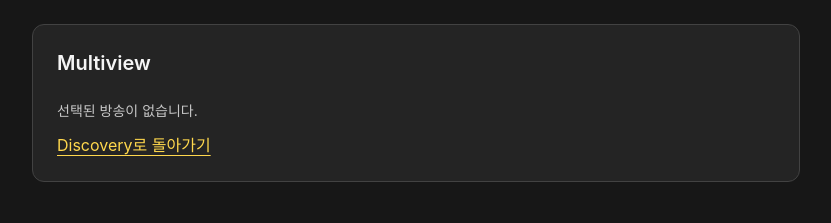
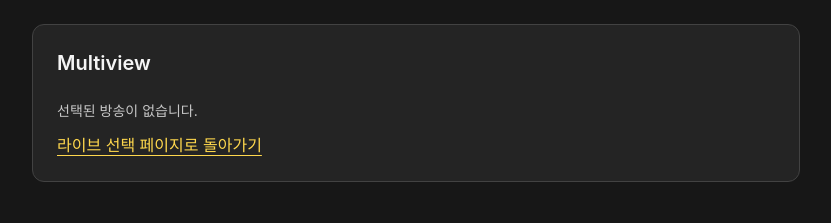
Before and after one commit to Clacki/ChCTV, a Next.js app: page /multiview in a window 1280 px wide. Shown: the top 223 px of the page, without its empty margins (224-1055 px from the left). Built offline with nearby package versions, Linux system fonts and the light colour scheme; no server answers.

Commit message:
test: 멀티뷰 Empty State 기대값 정리

```diff
--- a/src/features/multiview/multiview-empty-state.tsx
+++ b/src/features/multiview/multiview-empty-state.tsx
@@ -7,7 +7,7 @@ export function MultiviewEmptyState() {
         <h1 className="text-xl font-semibold">Multiview</h1>
         <p className="mt-6 text-sm text-muted-foreground">선택된 방송이 없습니다.</p>
         <Link href="/" className="mt-3 inline-flex text-primary underline underline-offset-4">
-          Discovery로 돌아가기
+          라이브 선택 페이지로 돌아가기
         </Link>
       </section>
     </main>
```
Also changed, not shown: 1 other file (tests, documents, lock files or other folders).
